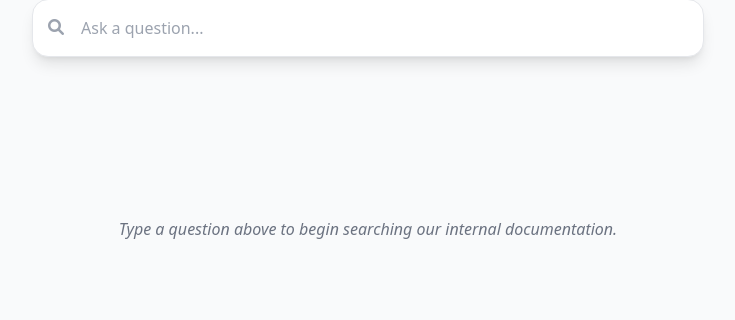
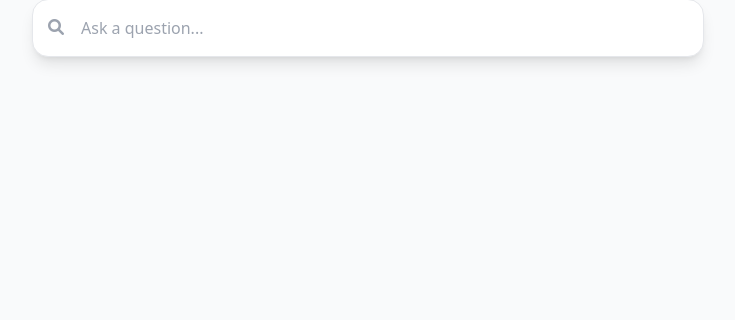
Before and after one commit to jamesbinkie/Cut-Once, a Django app: template templates/knowledge/search.html in a window 1280 px wide. Shown: the part 262-582 px from the top of the page, without its empty margins (272-1007 px from the left). Run offline with Django 4.2, Linux system fonts and the light colour scheme; the template is opened without the code that fills it, so the values that code supplies are empty; some libraries are stand-ins or nearby versions.

Commit message:
Update search.html

```diff
--- a/templates/knowledge/search.html
+++ b/templates/knowledge/search.html
@@ -36,11 +36,5 @@
             {% endfor %}
         </div>
     {% else %}
-        <div class="text-center py-20">
-            <p class="text-gray-500 dark:text-zinc-500 italic">
-                Type a question above to begin searching our internal documentation.
-            </p>
-        </div>
     {% endif %}
-</div>
 {% endblock %}
```
